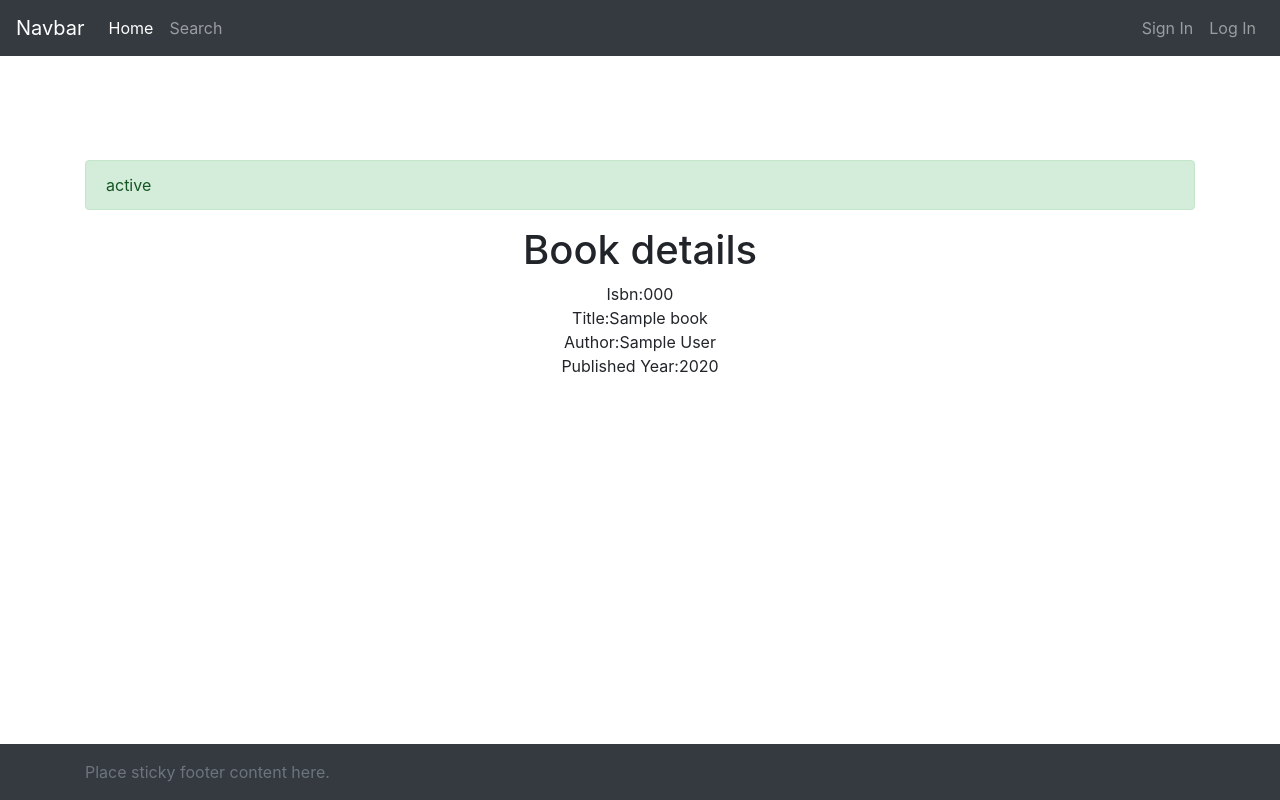
After one commit to macTracyHuang/cs50w_project1, a Flask app: template templates/books.html in a window 1280 px wide. The commit adds this page. Run offline with Flask 2, Linux system fonts and the light colour scheme; the template is opened without the code that fills it: most values are stand-ins (such as "Sample title", 1, 10 or a date in 2020); some libraries are stand-ins or nearby versions.

Commit message:
add search feature and import books.csv

```diff
--- a/application.py
+++ b/application.py
@@ -22,6 +22,14 @@ Session(app)
 def get_app():
     return app
 
+def search_book(val):
+    #check val
+    if val == "":
+        return None
+    else:
+        books = db.session.query(Book).filter(or_(Book.author.like("%"+val+"%"),Book.isbn.like("%"+val+"%"),Book.title.like("%"+val+"%"))).all()
+    return books
+
 def login_required(f):
     @wraps(f)
     def decorated_function(*args, **kwargs):
@@ -30,12 +38,39 @@ def login_required(f):
         return f(*args, **kwargs)
     return decorated_function
 
+@app.route("/books")
+def books():
+    pass
+
+@app.route("/books/<int:book_id>")
+def book(book_id):
+    """List details about a single book."""
+
+    # Make sure book exists.
+    book = Book.query.get(book_id)
+    if book is None:
+        return render_template("index.html", status="No such book.")
+    # Get all reviews.
+    reviews = Review.query.filter_by(book_id=book_id).all()
+    return render_template("books.html", book=book, reviews=reviews)
+
 @app.route("/", methods=["GET", "POST"])
-# @login_required
+@login_required
 def index():
-    if request.method == "POST":
-        pass
-    return render_template("index.html",)
+    if request.method == "GET":
+        return render_template("index.html")
+    elif request.method == "POST":
+        #Get form information
+        book_val=request.form.get("book_val")
+        #search
+        books=search_book(book_val.strip())
+        if books == []:
+            return render_template("index.html",status="No such book")
+        elif books is None:
+            return render_template("index.html",status="Empty input")
+        else:
+            return render_template("books.html",books=books)
+
 
 @app.route("/login", methods=["GET", "POST"])
 def login():
--- a/models.py
+++ b/models.py
@@ -1,4 +1,5 @@
 from flask_sqlalchemy import SQLAlchemy
+from sqlalchemy import or_
 
 db = SQLAlchemy()
 
--- /dev/null
+++ b/templates/books.html
@@ -0,0 +1,32 @@
+{% extends "layout.html" %}
+
+{% block title %}
+Books
+{% endblock %}
+
+
+{% block content %}
+  {% if book %}
+    <h1>Book details</h1>
+    <p>
+      Isbn:{{ book.isbn }}
+      <br>
+      Title:{{ book.title }}
+      <br>
+      Author:{{ book.author }}
+      <br>
+      Published Year:{{ book.year }}
+    </p>
+  {% else %}
+    <h1>Matched Books</h1>
+    <ul class="list-group d-inline-block">
+      {% for book in books %}
+      <li class="list-group-item justify-content-between align-items-center">
+        <a href="{{ url_for('book', book_id=book.id) }}">
+          {{ book.isbn }} : {{ book.title }} writtend by {{ book.author }} in {{ book.year }}
+        </a>
+      </li>
+      {% endfor %}
+    </ul>
+  {% endif %}
+{% endblock %}
--- a/templates/index.html
+++ b/templates/index.html
@@ -6,11 +6,11 @@
 
 {% block content %}
 <h3>Search for a book!</h3>
-    <form action="/search" method="GET">
+<form action="/" method="POST">
   <div class="form-group w-50 justify-content-center align-items-center mx-auto">
-            <input type="text" class="form-control" name="book" autofocus aria-describedby="bookHelp" placeholder="ISBN, Title or Author">
+    <input type="text" class="form-control" name="book_val" autofocus aria-describedby="bookHelp" placeholder="ISBN, Title or Author" required>
     <small id="bookHelp" class="form-text text-muted">Example: 0375508325, Title or Author</small>
   </div>
-        <button class="btn btn-primary" type="submit" disabled>Search</button>
+  <button class="btn btn-primary" type="submit">Search</button>
 </form>
 {% endblock %}
--- a/templates/layout.html
+++ b/templates/layout.html
@@ -7,7 +7,7 @@
   <title>{% block title %}{% endblock %}</title>
   <style>
   main > .container{
-    margin-top: 40vh;
+    margin-top: 20vh;
   }
   </style>
   <!-- Bootstrap core CSS -->
@@ -31,7 +31,7 @@
             <a class="nav-link" href="/">Home <span class="sr-only">(current)</span></a>
           </li>
           <li class="nav-item">
-            <a class="nav-link" href="#">Book</a>
+            <a class="nav-link" href="/">Search</a>
           </li>
         </ul>
         <ul class="navbar-nav ml-auto">
@@ -40,14 +40,14 @@
             <a class="nav-link" href="#">{{ session.user_name }}</a>
           </li>
           <li class="nav-item">
-            <a class="nav-link" href="/logout">Log Out</a>
+            <a class="nav-link" href="{{ url_for('logout') }}">Log Out</a>
           </li>
           {% else %}
           <li class="nav-item">
-            <a class="nav-link" href="/signin">Sign In</a>
+            <a class="nav-link" href="{{ url_for('signin') }}">Sign In</a>
           </li>
           <li class="nav-item">
-            <a class="nav-link" href="/login">Log In</a>
+            <a class="nav-link" href="{{ url_for('login') }}">Log In</a>
           </li>
           {% endif %}
         </ul>
```
Also changed, not shown: import.py (added, +25 -0 lines), books.csv (added), 1 other file. Lines whose indentation alone changed are shown as unchanged.
